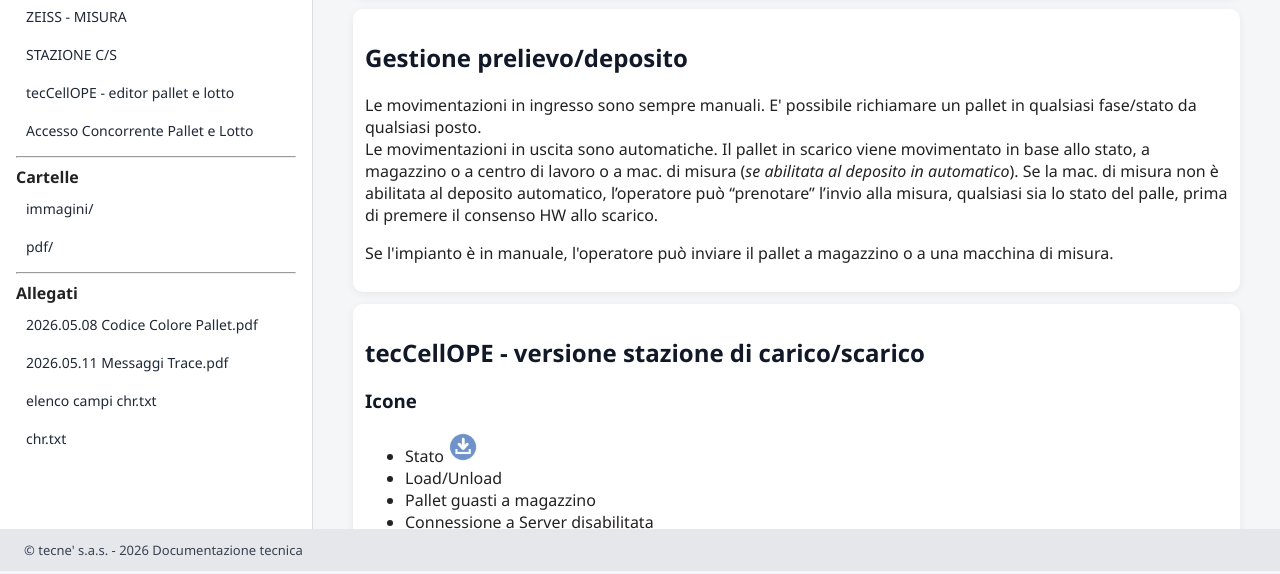
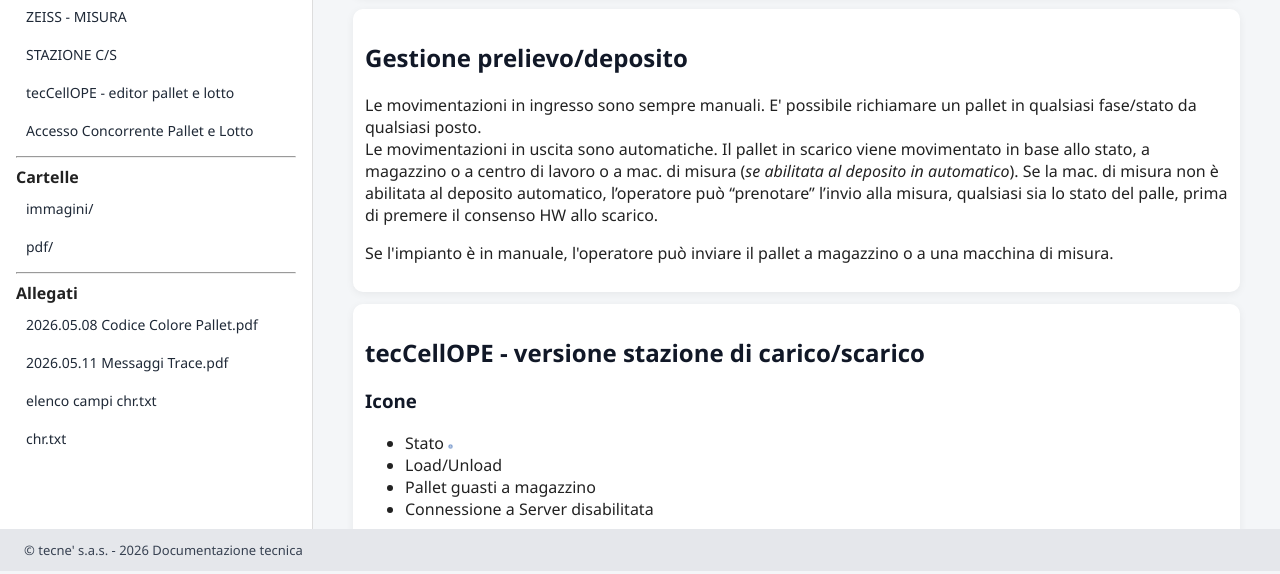
Before and after one commit to donataventuripc-cloud/TEST01, a plain HTML site: page files/carico_scarico.html in a window 1280 px wide. Shown: the part 226-800 px from the top of the page. Drawn offline with Linux system fonts and the light colour scheme.

Commit message:
Update carico_scarico.html

```diff
--- a/files/carico_scarico.html
+++ b/files/carico_scarico.html
@@ -47,7 +47,7 @@
 </h3>
 <ul type="disc">
     <li>
-        Stato <img src="../img/cs_Load.png" alt="Stato" width="30" height="30">
+        Stato <img src="../img/cs_Load.png" alt="Stato" width="5" height="5">
     </li>
     <li>
         Load/Unload
```
